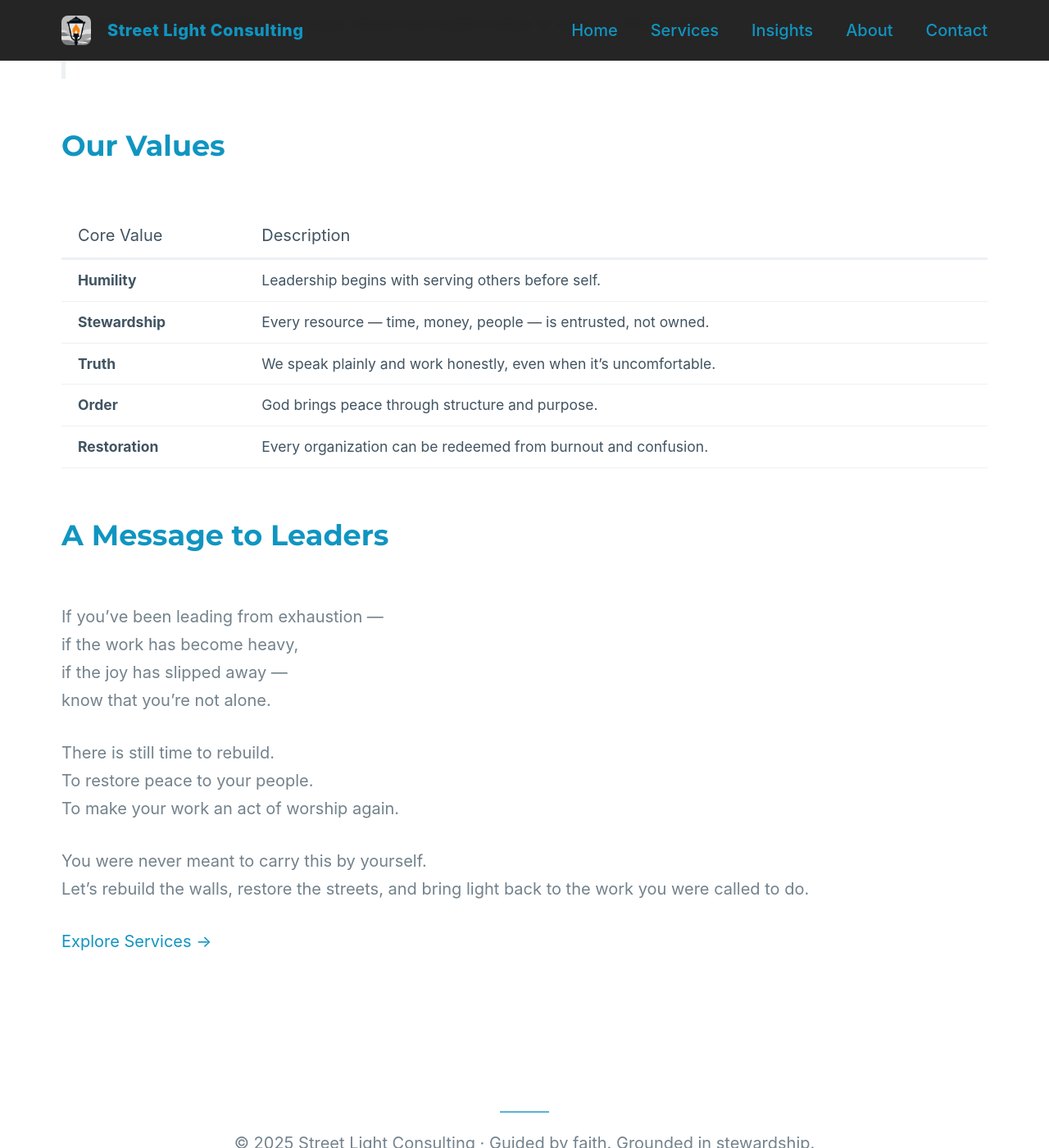
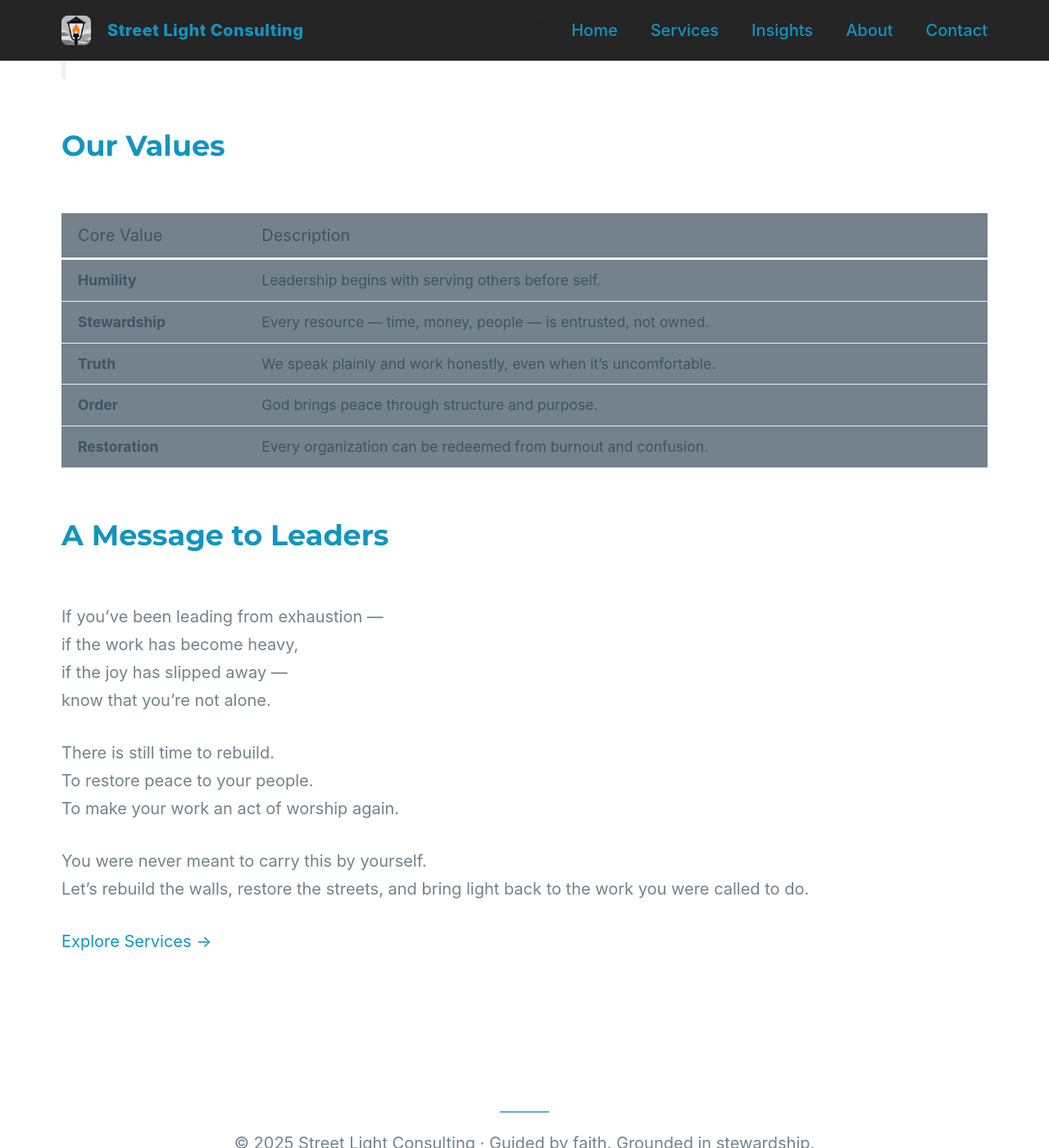
Before and after one commit to Street-Light-Consulting/street-light-consulting.github.io, a Jekyll site: the page built from about.md, in a window 1280 px wide and 1400 px high, scrolled down 1961 px. Shown: the whole window at 82% size. Built offline with Jekyll 4.4.1, drawn with Linux system fonts in a browser that asks for light colours.

Commit message:
update style.css

```diff
--- a/assets/css/style.css
+++ b/assets/css/style.css
@@ -212,3 +212,5 @@ input, textarea {
 textarea { min-height: 120px; resize: vertical; }
 
 legend {color:var(--muted-color);}
+
+td,th {background-color:var(--muted-color);}
```
